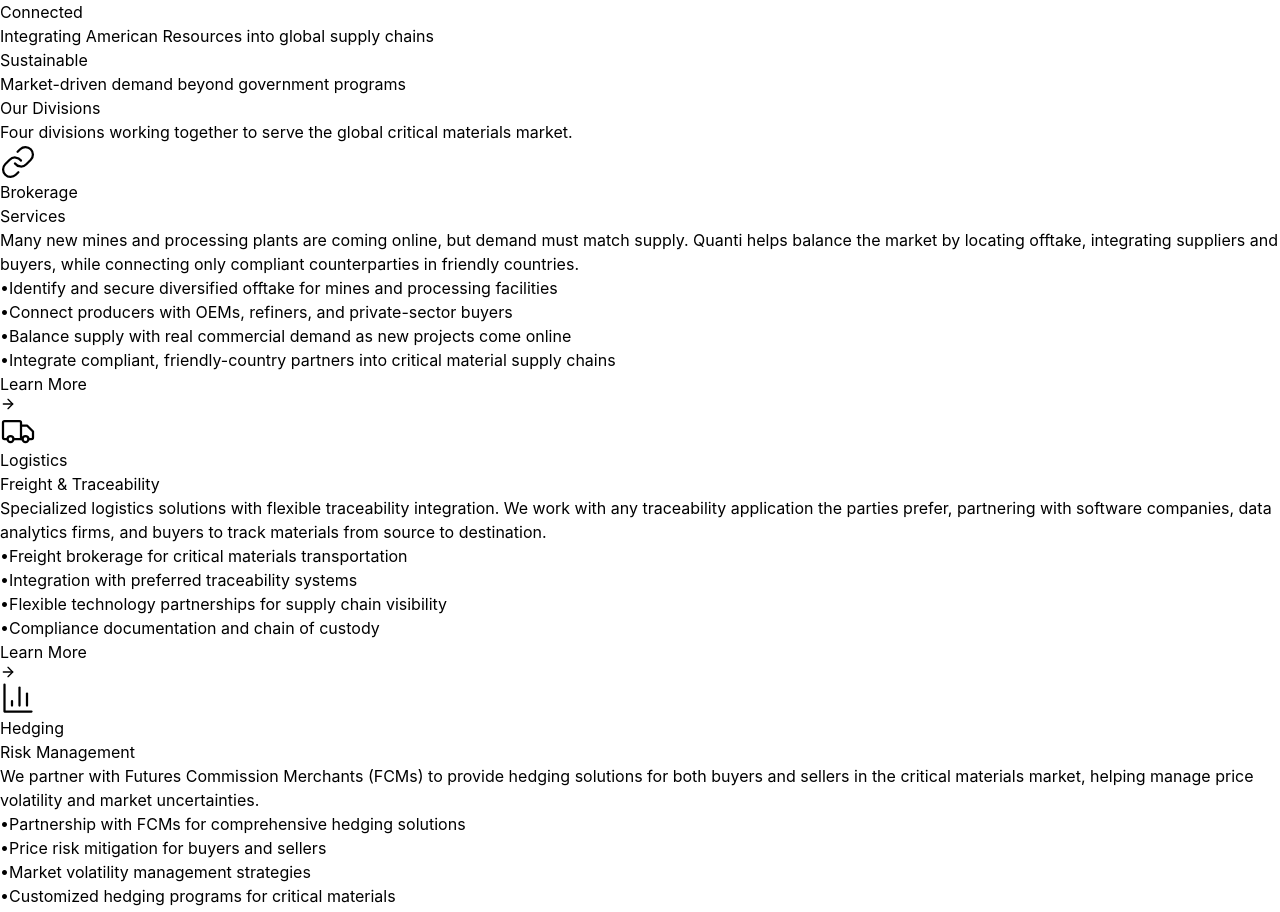
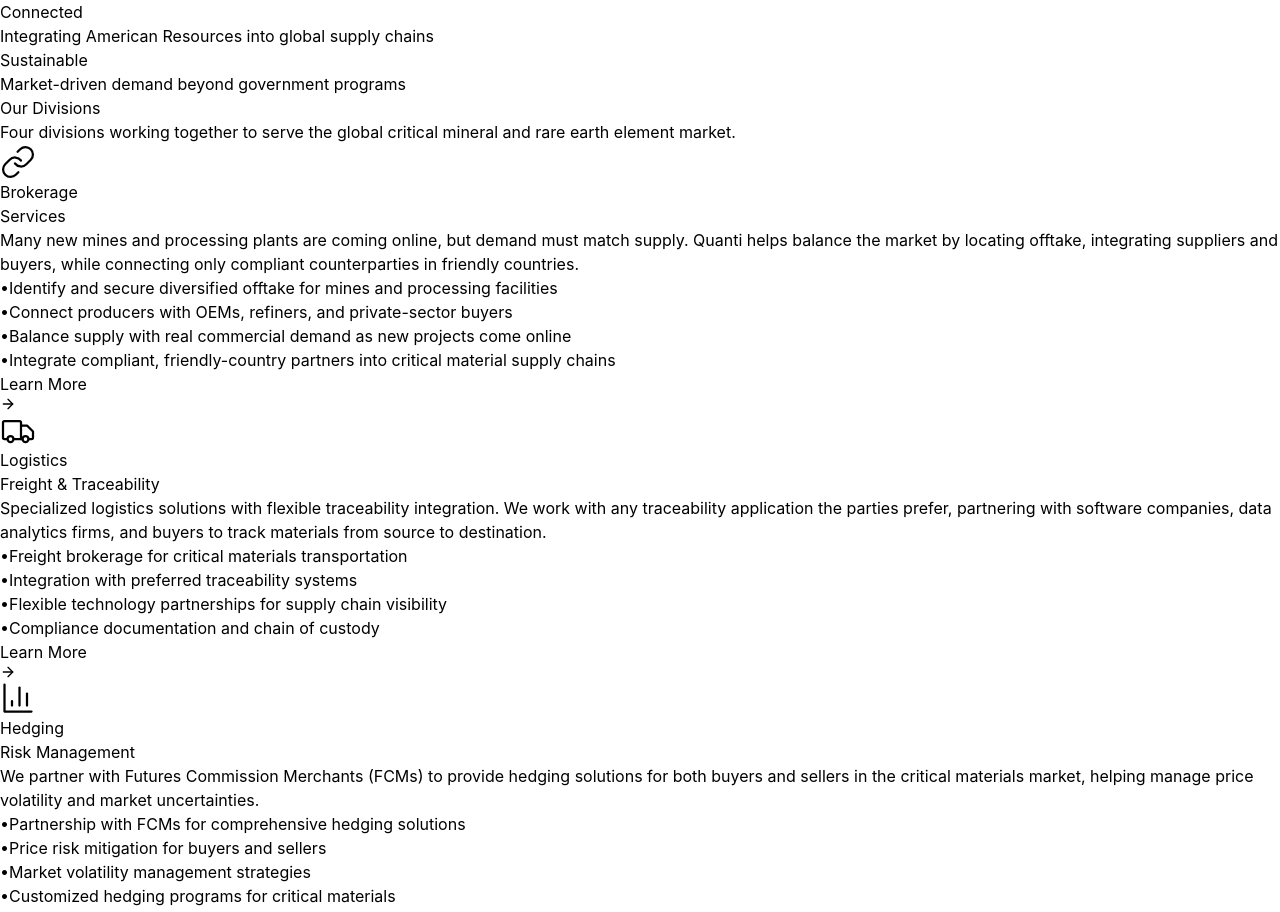
Before and after one commit to quantisam/quanti-capital-website, a React (Vite) app: page / in a window 1280 px wide. Shown: the part 1624-2536 px from the top of the page. Built offline with nearby package versions, Linux system fonts and the light colour scheme.

Commit message:
Update App.jsx

```diff
--- a/src/App.jsx
+++ b/src/App.jsx
@@ -320,7 +320,7 @@
           <div className="mb-16">
             <h2 className="text-sm text-zinc-500 uppercase tracking-wider mb-6">Our Divisions</h2>
             <h3 className="text-4xl md:text-5xl font-light leading-tight max-w-3xl">
-              Four divisions working together to serve the global critical materials market.
+              Four divisions working together to serve the global critical mineral and rare earth element market.
             </h3>
           </div>
 
```
